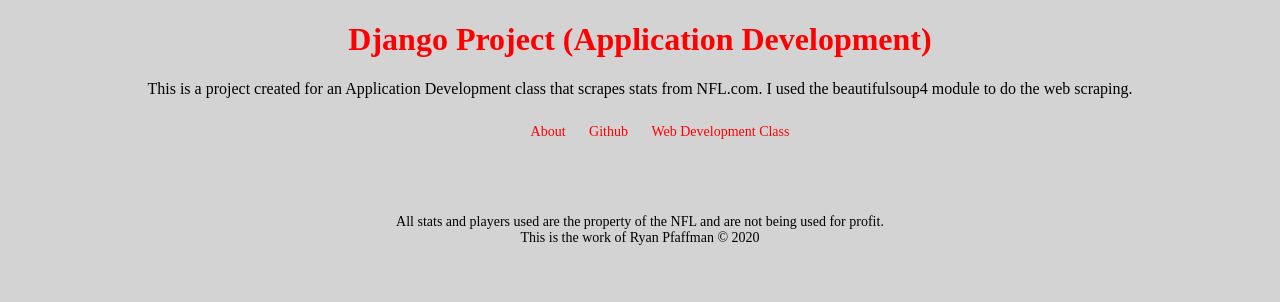
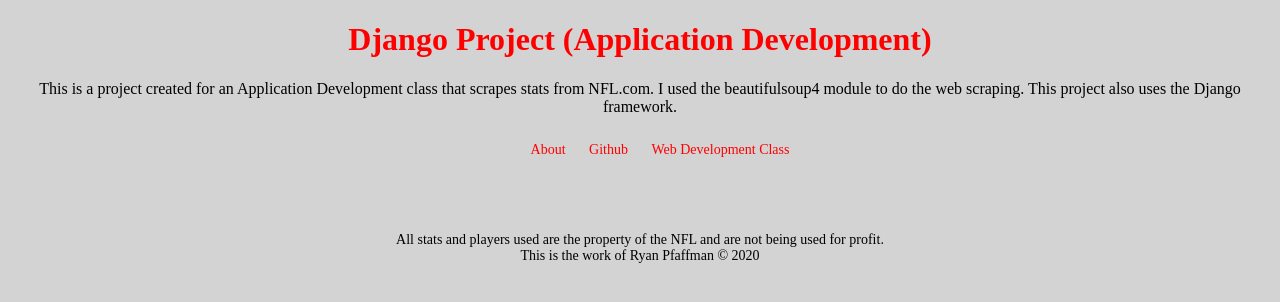
Before and after one commit to newdeveloper137/nfl_web_scraping, a Django app: template fantasy/templates/index.html in a window 1280 px wide. Shown: the part 54-356 px from the top of the page. Run offline with Django 3.2, Linux system fonts and the light colour scheme; the template is opened without the code that fills it, so the values that code supplies are empty.

Commit message:
Add files via upload

```diff
--- a/fantasy/templates/index.html
+++ b/fantasy/templates/index.html
@@ -4,6 +4,6 @@
 <body>
   {% block content %}
   <h1 id='index_title'>Django Project (Application Development)</h1>
-  <p id='index_content'>This is a project created for an Application Development class that scrapes stats from NFL.com. I used the beautifulsoup4 module to do the web scraping.</p
+  <p id='index_content'>This is a project created for an Application Development class that scrapes stats from NFL.com. I used the beautifulsoup4 module to do the web scraping. This project also uses the Django framework.</p
   {% endblock %}
 </body>
```
